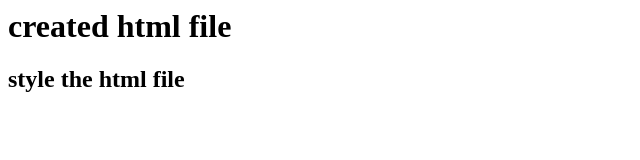
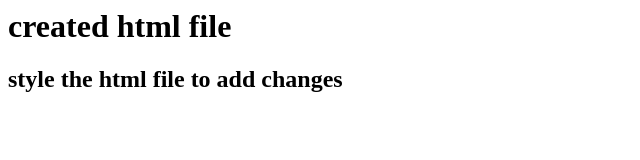
Before and after one commit to Sravanipoluru/project, a plain HTML site: page index.html in a window 1280 px wide. Shown: the whole page, without its empty margins (0-640 px from the left). Drawn offline with Linux system fonts and the light colour scheme.

Commit message:
fix:added some text in css

```diff
--- a/index.html
+++ b/index.html
@@ -1,6 +1,6 @@
 <html>
     <body>
     <h1>created html file</h1>
-        <h2>style the html file</h2>
+        <h2>style the html file to add changes</h2>
     </body>
 </html>
```
